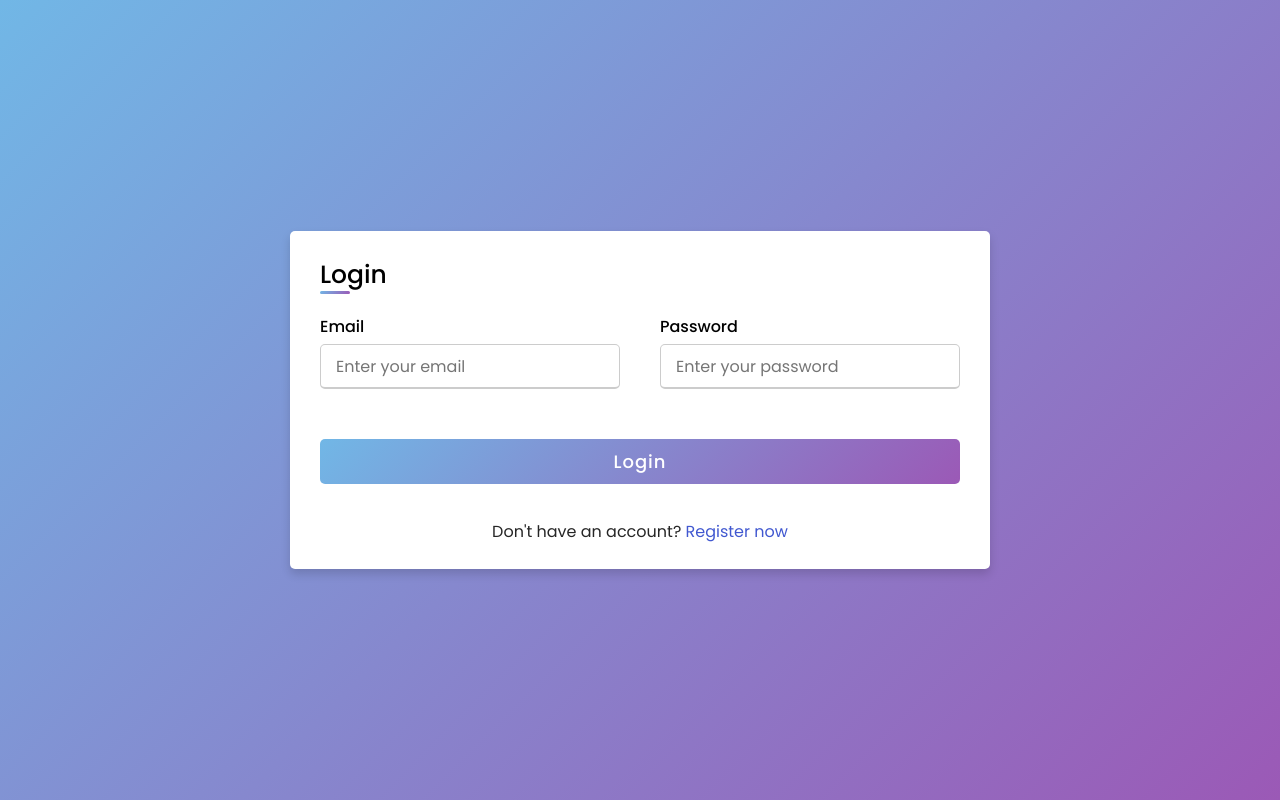
After one commit to yash-prajapati2471/Employee-Management-System, a Django app: template templates/login.html in a window 1280 px wide. The commit adds this page. Run offline with Django 5.2, Linux system fonts and the light colour scheme; the template is opened without the code that fills it, so the values that code supplies are empty; some libraries are stand-ins or nearby versions.

```diff
--- a/app/forms.py
+++ b/app/forms.py
@@ -8,6 +8,7 @@ class RegisterForm(forms.ModelForm):
     class Meta:
         model = register
         fields = ['fullname','username','email','phone','gender','password']
+
 
     def clean(self):
         cleaned_data = super(RegisterForm,self).clean()
--- a/app/models.py
+++ b/app/models.py
@@ -37,7 +37,8 @@ class register(AbstractBaseUser):
     username = models.CharField(max_length=200)
     email = models.EmailField(unique=True)
     phone = models.IntegerField()
-    gender = models.CharField(max_length=100)
+    GENDER_CHOICES = [('male','Male'),('female','Female'),('prefer_not_to_say','Prefer not to say')]
+    gender = models.CharField(max_length=20,choices=GENDER_CHOICES,default='prefer_not_to_say')
 
     created_at = models.DateTimeField(auto_now_add=True)
 
--- a/employee_system/urls.py
+++ b/employee_system/urls.py
@@ -20,5 +20,6 @@ from app.views import *
 
 urlpatterns = [
     path('admin/', admin.site.urls),
-    path('',register,name='register'),
+    path('',login,name='login'),
+    path('register',Register,name='register'),
 ]
--- /dev/null
+++ b/templates/login.html
@@ -0,0 +1,65 @@
+{% load static %}
+<!DOCTYPE html>
+<html lang="en" dir="ltr">
+  <head>
+    <meta charset="UTF-8" />
+    <meta name="viewport" content="width=device-width, initial-scale=1.0" />
+    <title>Employee management system | code by yash</title>
+    <link rel="stylesheet" href="{% static 'style.css' %}" />
+    <style>
+      form .signup-link {
+        color: #262626;
+        margin-top: 20px;
+        text-align: center;
+      }
+      form .signup-link a {
+        color: #4158d0;
+        text-decoration: none;
+      }
+    </style>
+    <!-- =========================== this is alertify message link css =========================== -->
+    <link rel="stylesheet" href="//cdn.jsdelivr.net/npm/alertifyjs@1.13.1/build/css/alertify.min.css" />
+    <!-- Default theme -->
+    <link rel="stylesheet" href="//cdn.jsdelivr.net/npm/alertifyjs@1.13.1/build/css/themes/default.min.css" />
+    <!-- =======================================end here =========================================== -->
+  </head>
+  <body>
+    <div class="container">
+      <!-- Title section -->
+      <div class="title">Login</div>
+      <div class="content">
+        <!-- Registration form -->
+        <form action="#">
+          <div class="user-details">
+            <!-- Input for Email -->
+            <div class="input-box">
+              <span class="details">Email</span>
+              <input type="text" placeholder="Enter your email" required />
+            </div>
+            <!-- Input for Password -->
+            <div class="input-box">
+              <span class="details">Password</span>
+              <input type="text" placeholder="Enter your password" required />
+            </div>
+            <!-- Input for Confirm Password -->
+          </div>
+          <!-- Submit button -->
+          <div class="button">
+            <input type="submit" value="Login" />
+          </div>
+          <div class="signup-link">
+            Don't have an account? <a href="{% url 'register' %}">Register now</a>
+          </div>
+        </form>
+      </div>
+    </div>
+  </body>
+  <script src="//cdn.jsdelivr.net/npm/alertifyjs@1.13.1/build/alertify.min.js"></script>
+
+  <script type="">
+        alertify.set('notifier','position', 'top-right');
+        {% for msg in messages %}
+            alertify.success('{{ msg }}');
+        {% endfor %}
+    </script>
+</html>
```
Also changed, not shown: app/views.py (+50 -2 lines), employee_system/settings.py (+8 -0 lines), templates/register.html (+42 -14 lines), app/migrations/0003_alter_register_gender.py (added), db.sqlite3.
